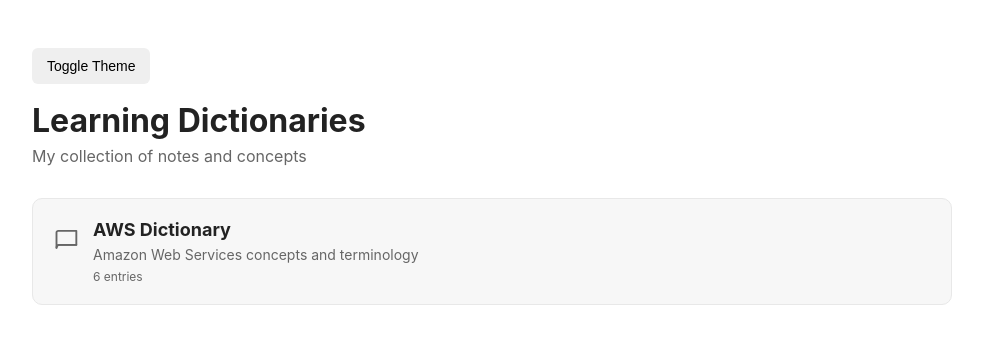
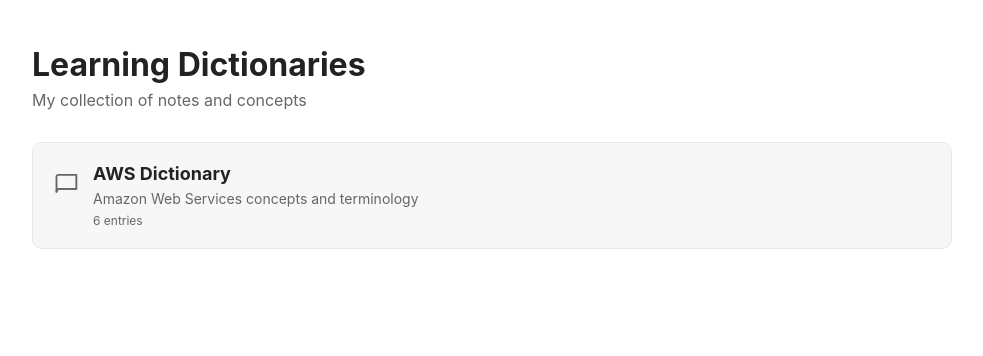
Before and after one commit to eduard15x/aws-dictionary, a plain HTML site: page index.html in a window 1280 px wide. Shown: the whole page, without its empty margins (148-1131 px from the left). Drawn offline with Linux system fonts and the light colour scheme.

Commit message:
Remove theme toggle button from home view
Removed the theme toggle button from the home view.

```diff
--- a/index.html
+++ b/index.html
@@ -12,7 +12,6 @@
     <!-- Home view -->
     <div id="homeView">
 
-      <button class="theme-toggle" onclick="toggleTheme()">Toggle Theme</button>
       <header class="mb-8">
         <h1 class="title">Learning Dictionaries</h1>
         <p class="subtitle">My collection of notes and concepts</p>
```
